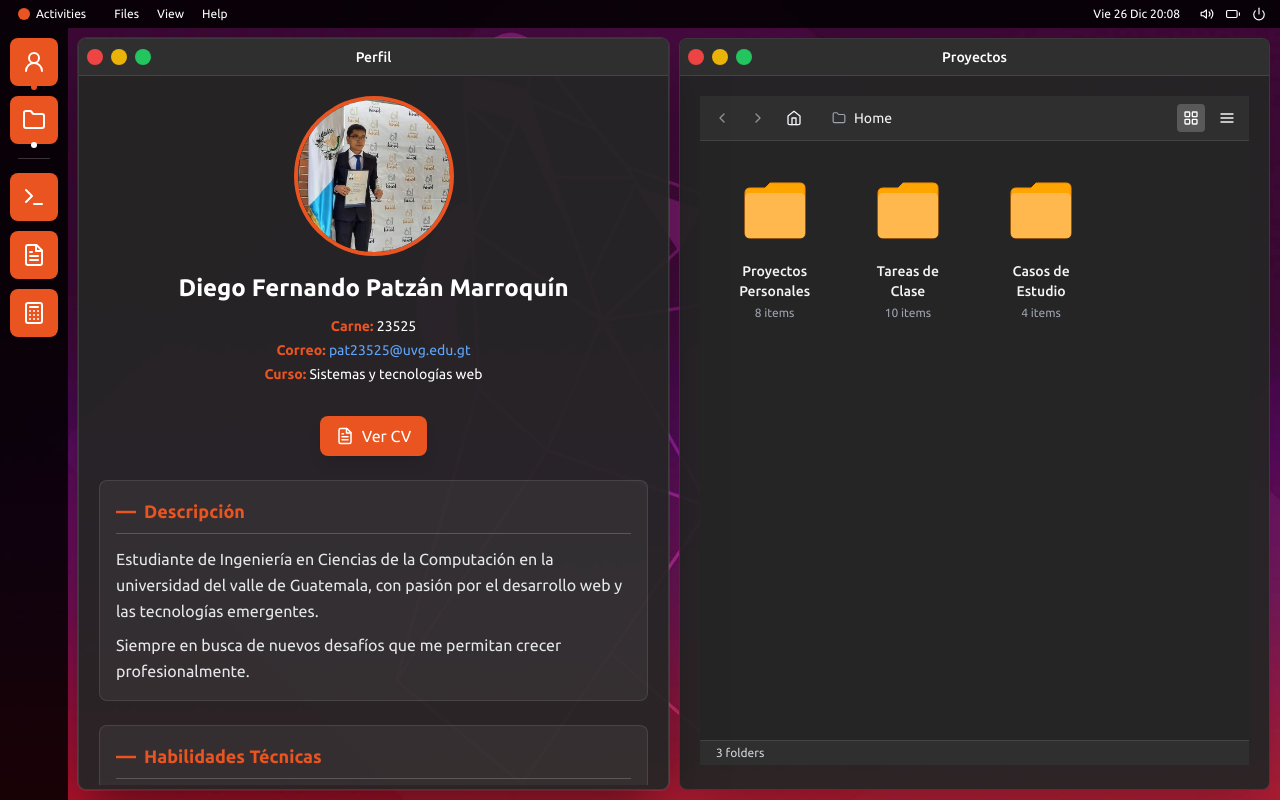
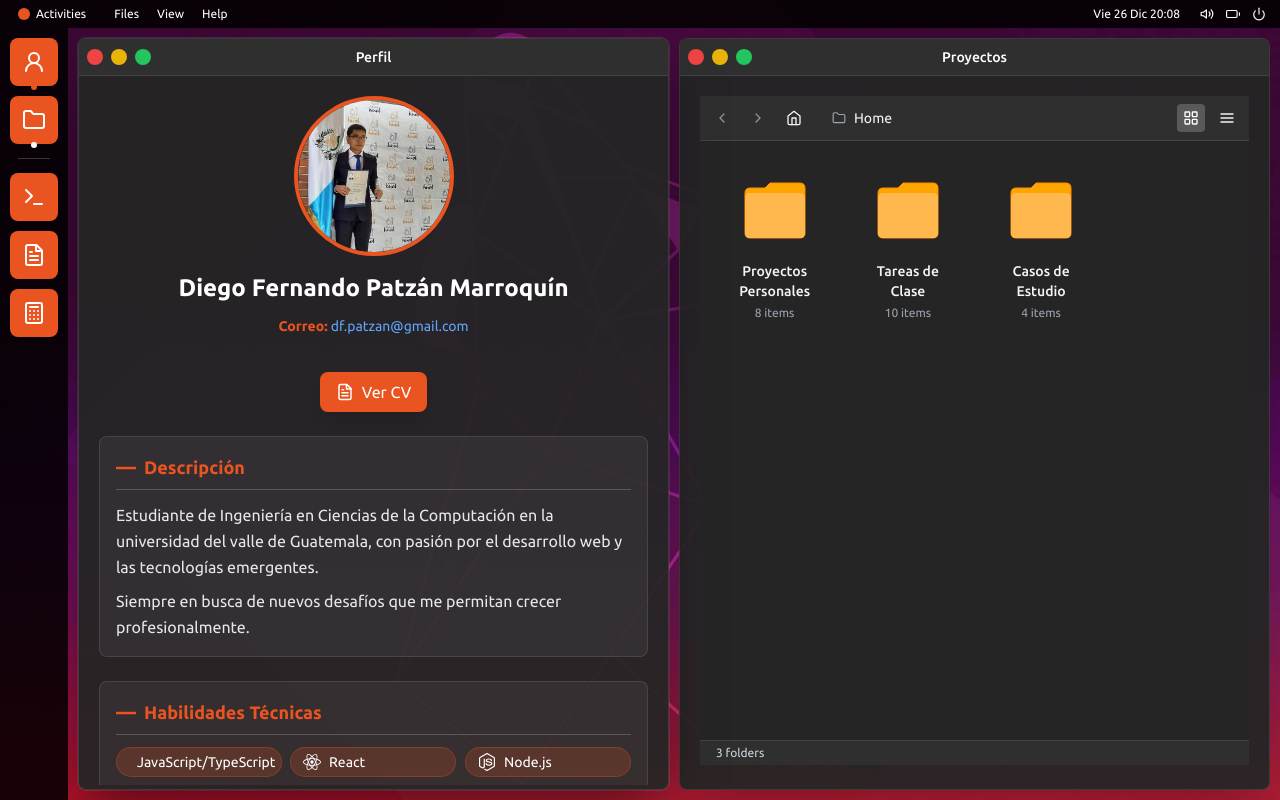
Before and after one commit to dpatzan2/portfolio, an Astro site: page / in a window 1280 px wide. Built offline with nearby package versions, Linux system fonts and the light colour scheme; Astro itself is replaced by a stand-in of ours.

Commit message:
refactor: remove student ID and course fields from profile data and UI, and update email address

```diff
--- a/src/components/Profile/ProfileContent.astro
+++ b/src/components/Profile/ProfileContent.astro
@@ -14,16 +14,12 @@ import { profileData } from '../../data/profile';
       <h2 class="text-xl md:text-2xl font-bold mb-3">{profileData.name}</h2>
       <div class="space-y-1 text-sm">
         <p>
-          <strong class="text-ubuntu-orange">Carne:</strong> {profileData.carne}
-        </p>
-        <p>
           <strong class="text-ubuntu-orange">Correo:</strong>
           <a href={`mailto:${profileData.email}`} class="text-blue-400 hover:text-blue-300 transition-colors">
             {profileData.email}
           </a>
         </p>
         <p>
-          <strong class="text-ubuntu-orange">Curso:</strong> {profileData.course}
         </p>
       </div>
     </div>
--- a/src/components/Terminal/TerminalContent.astro
+++ b/src/components/Terminal/TerminalContent.astro
@@ -59,7 +59,6 @@ import { profileData } from '../../data/profile';
                   content: `Nombre: ${profileData.name}
 Carné: ${profileData.carne}
 Email: ${profileData.email}
-Curso: ${profileData.course}
 
 ${profileData.description.join('\n')}`
                 },
--- a/src/data/profile.ts
+++ b/src/data/profile.ts
@@ -7,9 +7,7 @@ export interface SkillWithIcon {
 
 export interface ProfileData {
   name: string;
-  carne: string;
   email: string;
-  course: string;
   description: string[];
   skills: SkillWithIcon[];
   softSkills: string[];
@@ -22,9 +20,7 @@ function createSkill(name: string): SkillWithIcon {
 
 export const profileData: ProfileData = {
   name: "Diego Fernando Patzán Marroquín",
-  carne: "23525",
-  email: "pat23525@uvg.edu.gt",
-  course: "Sistemas y tecnologías web",
+  email: "df.patzan@gmail.com",
   description: [
     "Estudiante de Ingeniería en Ciencias de la Computación en la universidad del valle de Guatemala, con pasión por el desarrollo web y las tecnologías emergentes.",
     "Siempre en busca de nuevos desafíos que me permitan crecer profesionalmente."
```
